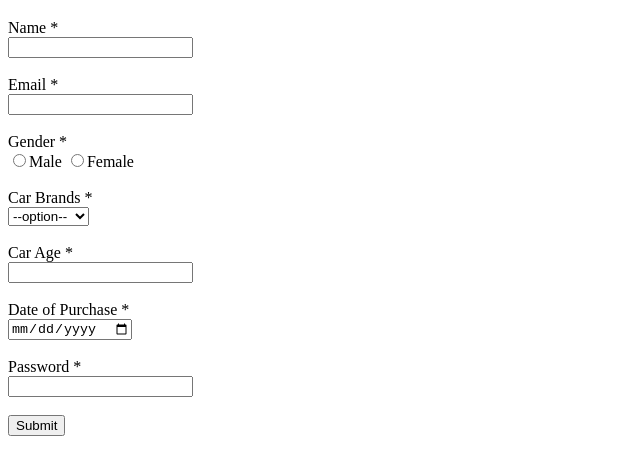
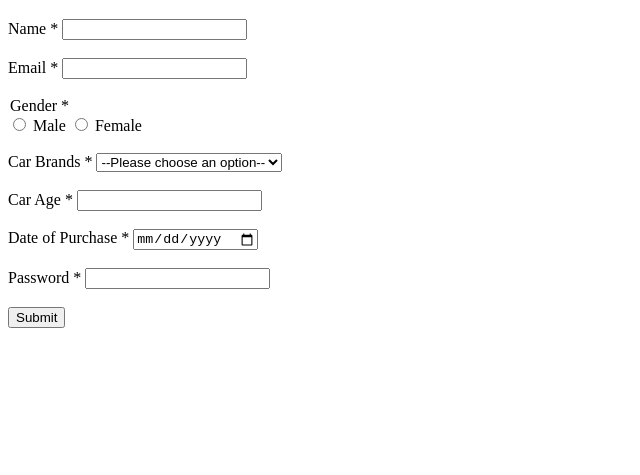
Before and after one commit to acciojob/car-insurance-form-ShwetaTiwari2302, a website: page main.html in a window 1280 px wide. Shown: the part 61-536 px from the top of the page, without its empty margins (0-640 px from the left). Drawn offline with Linux system fonts and the light colour scheme.

Commit message:
created a submission

```diff
--- a/main.html
+++ b/main.html
@@ -8,40 +8,46 @@
 
 <body>
 	<!-- the entire body must be written by student -->
-	<h1>Car Insurance Form</h1>
-	<form method="post">
-			<lable for="name">Name *</lable><br>
-			<input type="text" id="name" name="name" required="Yes"></input><br><br>
+	<div class="form-container">
+        <h1>Car Insurance Form</h1>
+        <form action="/submit-signup" method="post">
+            <label for="name">Name *</label>
+            <input type="text" id="name" name="name" required><br><br>
 
-			<lable for="email">Email *</lable><br>
-			<input type="email" id="email" name="email" required="Yes"></input><br><br>
+            <label for="email">Email *</label>
+            <input type="email" id="email" name="email" required><br><br>
 
-			<lable for="gender">Gender *</lable><br>
-			<label for="gender">
-			<input type="radio" name="gender" value="male" required="Yes">Male</input></lable>
-			<label for="gender">
-			<input type="radio" name="gender" value="female" required="yes">Female</input></label><br><br>
+                <legend>Gender *</legend>
+                <label for="gender_m">
+                    <input type="radio" id="gender_m" name="gender" value="male" required>
+                    Male
+                </label>
+                <label for="gender_f">
+                    <input type="radio" id="gender_f" name="gender" value="female" required>
+                    Female<br>
+                </label><br>
 
-			<label for="cars">Car Brands *</label><br>
-            <select id="cars" name="cars" required="No">
-                <option value="" disabled selected>--option--</option>
+            <label for="cars">Car Brands *</label>
+            <select id="cars" name="cars" required>
+                <option value="" disabled selected>--Please choose an option--</option>
+                <option value="toyota">Toyota</option>
+                <option value="honda">Honda</option>
+                <option value="ford">Ford</option>
                 <option value="bmw">BMW</option>
                 <option value="audi">Audi</option>
-                <option value="mercedez">Mercedez</option>
             </select><br><br>
 
-			<lable for="carage">Car Age *</lable><br>
-			<input type="number" id="carage" name="carage" required="Yes"></input><br><br>
+            <label for="carage">Car Age *</label>
+            <input type="number" id="carage" name="age" required><br><br>
 
-			<lable for="dop">Date of Purchase *</lable><br>
-			<input type="date" id="dob" name="dob" required="Yes"></input><br><br>
+            <label for="dob">Date of Purchase *</label>
+            <input type="date" id="dob" name="dob" required><br><br>
 
-			<lable for="password">Password *</lable><br>
-			<input type="password" id="password" required="Yes"></input><br><br>
-			<button type="submit">Submit</button>
-    <script type="text/javascript" src="./script.js">
-</script>
+            <label for="password">Password *</label>
+            <input type="password" id="password" name="password" required><br><br>
 
+            <button type="submit">Submit</button>
+        </form>
+    </div>
 </body>
-
 </html>
```
